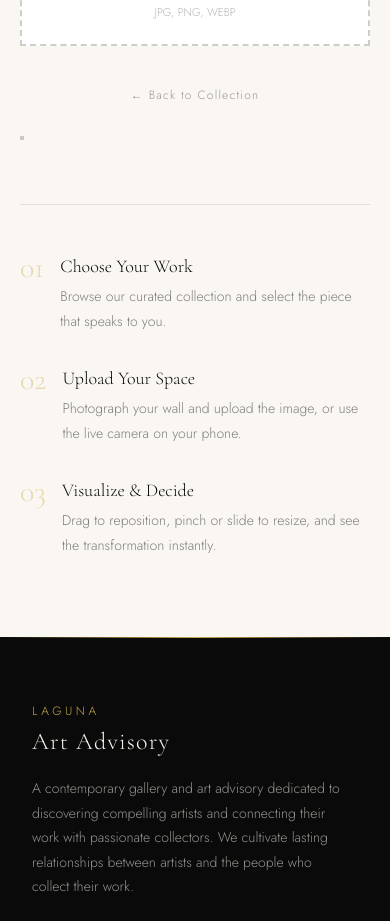
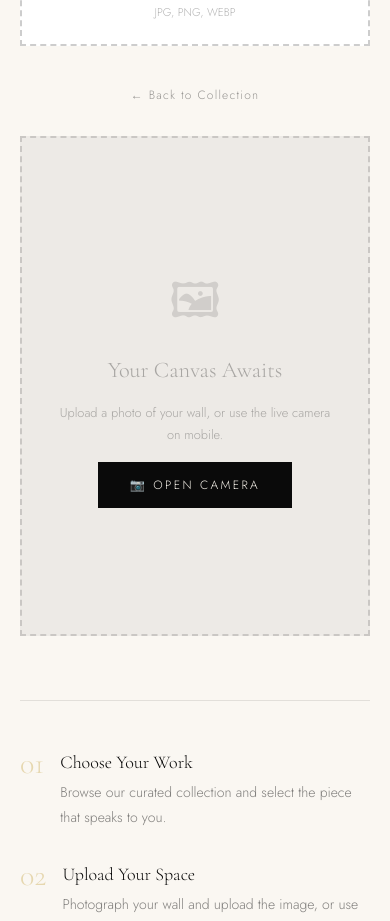
Before and after one commit to jasonburnell98/LagunaArtAdvisory, a Next.js app: page /virtual-placement in a window 390 px wide. Shown: the part 1060-1981 px from the top of the page. Built offline with nearby package versions, Linux system fonts and the light colour scheme.

Commit message:
fix: canvas collapses to 0 on mobile — flex:1 was overriding height with flex-basis:0%

```diff
--- a/app/virtual-placement/page.tsx
+++ b/app/virtual-placement/page.tsx
@@ -708,9 +708,13 @@ function VirtualPlacementTool() {
             <div
               ref={canvasRef}
               style={{
-                flex:        1,
+                flexGrow:    1,          /* don't use flex:1 — it sets flex-basis:0% which collapses height in column layout */
+                flexShrink:  1,
+                flexBasis:   "auto",
+                width:       "100%",     /* ensure full width on mobile column layout */
                 position:    "relative",
                 height:      "500px",
+                minHeight:   "500px",
                 overflow:    "hidden",
                 touchAction: "none",
                 userSelect:  "none",
```
